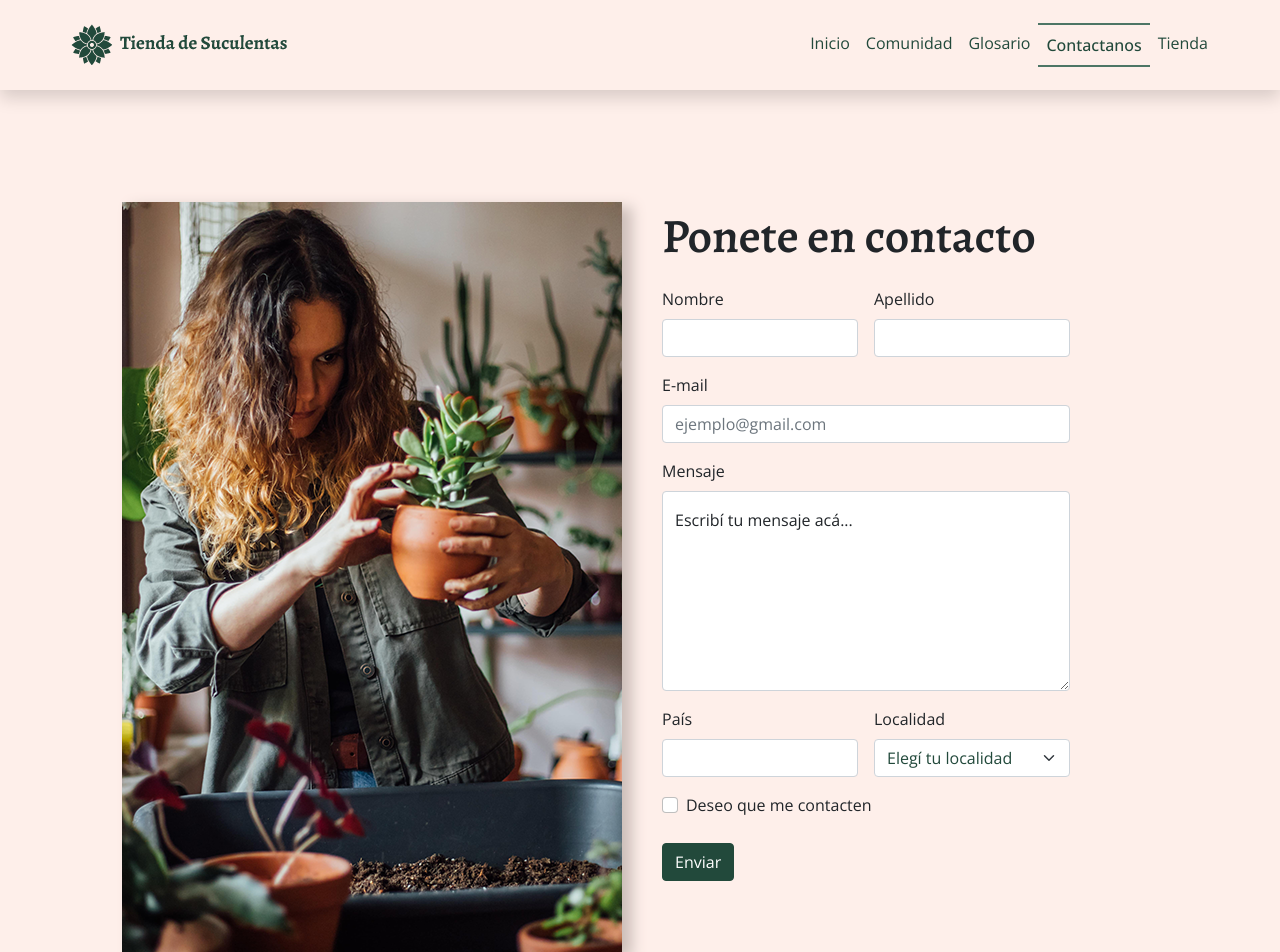
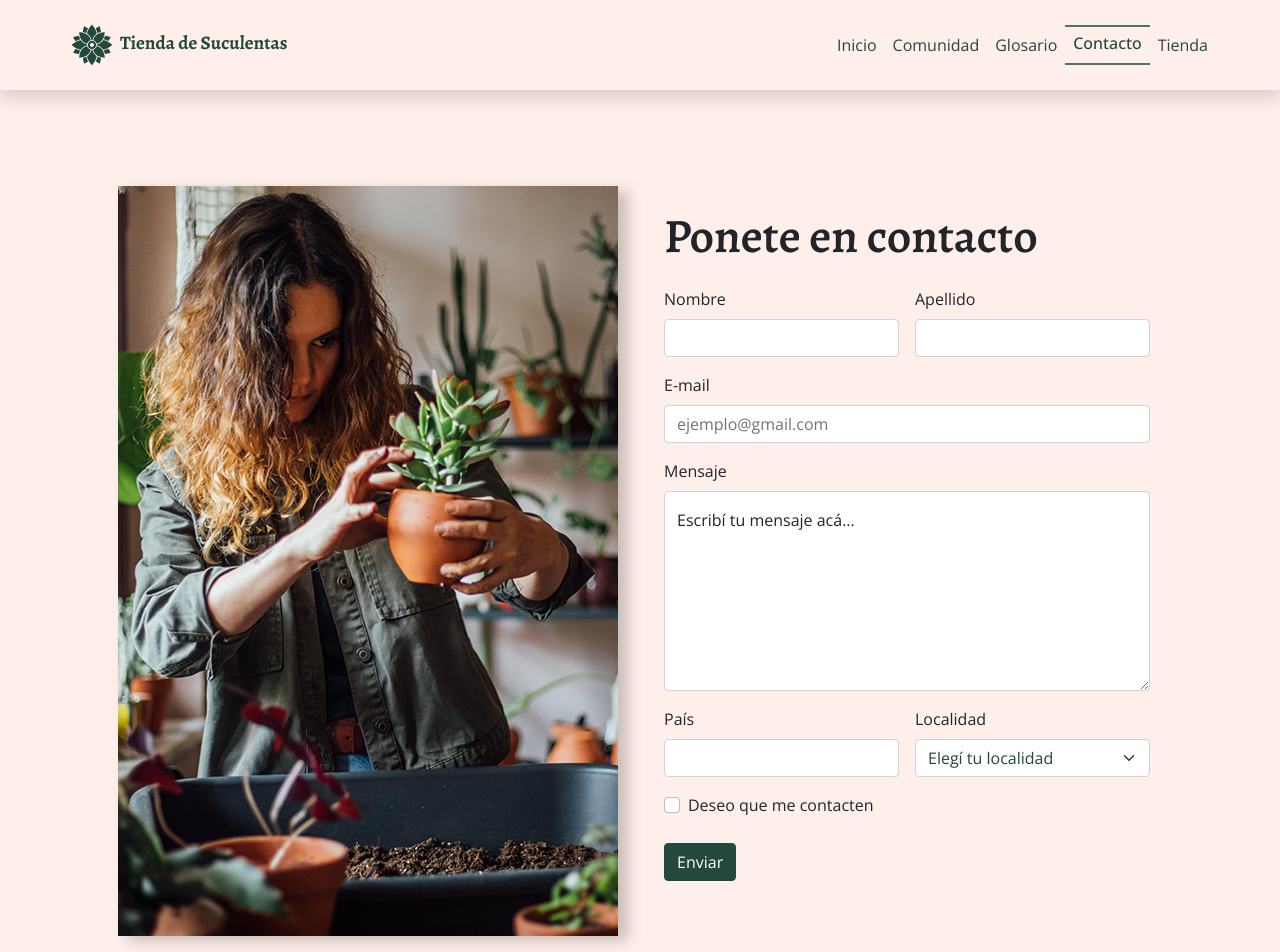
Before and after one commit to felitommasi/EntregaFinalDesarrolloWeb, a website: page contacto.html in a window 1280 px wide. Shown: the top 952 px of the page. Drawn offline with nearby package versions, Linux system fonts and the light colour scheme.

Commit message:
contacto responsive

```diff
--- a/contacto.html
+++ b/contacto.html
@@ -32,7 +32,7 @@
                     <a class="nav-link" href="glosario.html">Glosario</a>
                   </li>
                   <li class="nav-item">
-                    <a class="nav-link active" aria-current="page" href="#">Contactanos</a>
+                    <a class="nav-link active" aria-current="page" href="#">Contacto</a>
                   </li>
                   <li class="nav-item">
                     <a class="nav-link" href="tienda.html">Tienda</a>
@@ -48,19 +48,17 @@
 <main>
   <div class="container">
     <div class="row">
-      <div class="col-md p-3">
-          <div class="img-fluid">
-            <img src="./imagenes/cover-contacto.png" alt="mujer sosteniendo plantas">
-          </div>
-        </div>
-      <div class="col-md p-4">
+      <div class="col-lg-6 d-none d-lg-block">
+        <img class="img-fluid pr-4" src="./imagenes/cover-contacto.png" alt="mujer sosteniendo planta">
+      </div>
+      <div class="col-12 col-lg-6 col-xl-6 p-4">
         <h1>Ponete en contacto</h1>
         <form class="row g-3 contactForm">
-          <div class="col-md-6">
+          <div class="col-12 col-md-6">
             <label for="inputEmail4" class="form-label">Nombre</label>
             <input type="text" class="form-control" id="inputEmail4">
           </div>
-          <div class="col-md-6">
+          <div class="col-12 col-md-6">
             <label for="inputPassword4" class="form-label">Apellido</label>
             <input type="text" class="form-control" id="inputPassword4">
           </div>
--- a/scss/_contacto.scss
+++ b/scss/_contacto.scss
@@ -1,5 +1,5 @@
 .contactForm{
-    padding: 0 5rem 0 0;
+    padding: 0;
 
     .form-controlStyle{
         height: 200px;
@@ -7,9 +7,10 @@
 
     .form-select{
         background-color: $secondary--light;
+    }
 
-        #inputState{
-            background-color: $primary;
-        }
+    .img-fluid{
+        overflow: hidden;
+        border-radius: 10rem;
     }
 }
--- a/scss/_navbar.scss
+++ b/scss/_navbar.scss
@@ -15,7 +15,7 @@
         align-self: center;
         padding: 1rem;
         color: $primary;
-        font-size: 2rem;
+        font-size: 1.8rem;
     }
 
     .nav-link:hover{
@@ -24,7 +24,7 @@
 
     .active{
         font-weight: 500;
-        padding-bottom: 4px 0 4px 0;
+        padding: 4px 0 8px 0;
         border-bottom: 2px solid $primary--light;
         border-top: 2px solid $primary--light;
     }
```
Also changed, not shown: comunidad.html (+1 -1 lines), glosario.html (+1 -1 lines), index.html (+1 -1 lines), tienda.html (+1 -1 lines), css/style.css, 1 other file.
